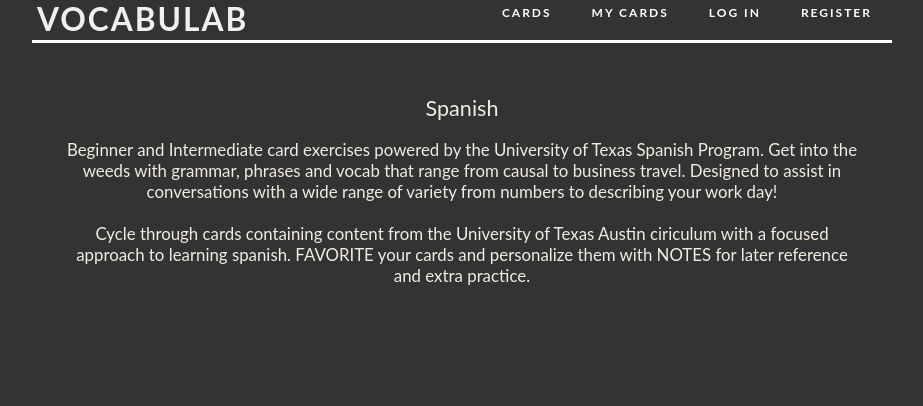
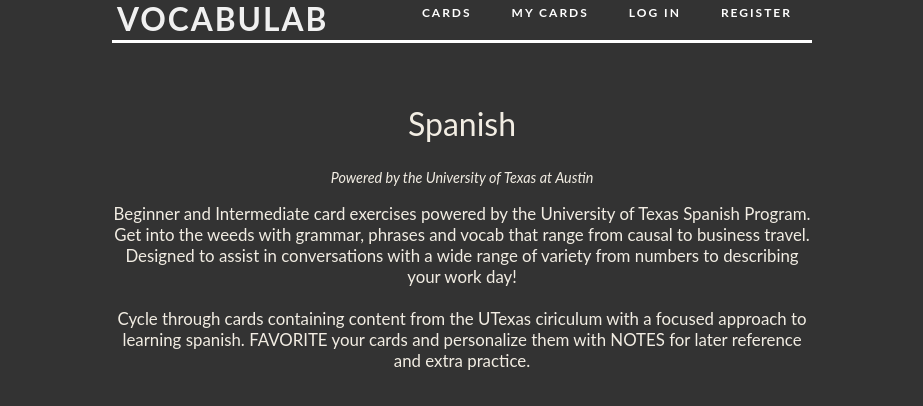
Before and after one commit to ttilley02/VocabuLabClient, a React (Create React App) app: page / in a window 1280 px wide. Shown: the top 406 px of the page, without its empty margins (178-1101 px from the left). Built offline with nearby package versions, Linux system fonts and the light colour scheme; no server answers.

Commit message:
more css

```diff
--- a/src/App.css
+++ b/src/App.css
@@ -17,6 +17,11 @@
 .title {
   font-size: 2.2em;
   float: left;
+}
+
+h2 {
+  font-size: 32px;
+  display: block;
 }
 
 .App__main {
@@ -187,7 +192,7 @@
 
 .header ul {
   margin: 0;
-  padding: 0;
+  padding-right: 0;
   list-style: none;
   overflow: hidden;
 }
@@ -288,16 +293,23 @@
 
 /* Responsive */
 /* small screens and mobile */
-@media only screen and (max-width: 800px) {
+@media only screen and (max-width: 777px) {
+  .menu {
+    padding: 0;
+  }
+
   .header ul {
     background-color: #fff;
+    opacity: 0.8;
+    width: 100px;
+    float: right;
   }
   .header li a {
-    padding: 15px;
     border-bottom: 1px dotted #ddd;
+    font-size: 12px;
   }
   .App {
-    width: 90%;
+    width: 80%;
     margin: auto;
   }
   .flip {
@@ -309,7 +321,7 @@
 }
 
 /*medium & large screens */
-@media only screen and (min-width: 1200px) {
+@media only screen and (min-width: 777px) {
   .menu-wrapper {
     height: 55px;
     line-height: 55px;
@@ -318,13 +330,13 @@
   .header li {
     float: left;
   }
+
   .header .logo {
     line-height: 1;
   }
   .header li a {
     color: #fff;
     padding: 5px 20px;
-
     font-size: 12px;
   }
   .header .menu {
@@ -335,9 +347,9 @@
   .header .menu-icon {
     display: none;
   }
-  p.main {
-    width: 800px;
-    text-align: center;
+
+  .App {
+    width: 700px;
     margin: auto;
   }
 }
--- a/src/components/Features.js
+++ b/src/components/Features.js
@@ -5,6 +5,9 @@
     return (
       <>
         <p list-style="none" className="main">
+          <p>
+            <i> Powered by the University of Texas at Austin</i>
+          </p>
           <h3>
             Beginner and Intermediate card exercises powered by the University
             of Texas Spanish Program. Get into the weeds with grammar, phrases
@@ -13,10 +16,9 @@
             describing your work day!
             <br />
             <br />
-            Cycle through cards containing content from the University of Texas
-            Austin ciriculum with a focused approach to learning spanish.
-            FAVORITE your cards and personalize them with NOTES for later
-            reference and extra practice.
+            Cycle through cards containing content from the UTexas ciriculum
+            with a focused approach to learning spanish. FAVORITE your cards and
+            personalize them with NOTES for later reference and extra practice.
           </h3>
         </p>
       </>
--- a/src/components/UserCards.js
+++ b/src/components/UserCards.js
@@ -44,7 +44,7 @@
     }
 
     return (
-      <div className="flip flip-vertical">
+      <div className="flip flip-vertical m">
         <div className="front">
           <h1 className="text-shadow">{card.spa_content}</h1>
         </div>
```
